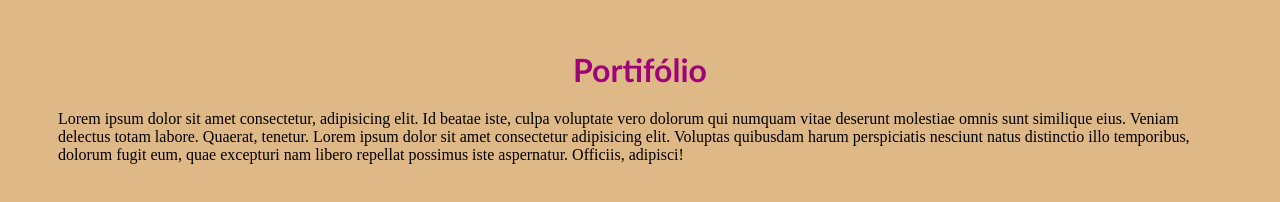
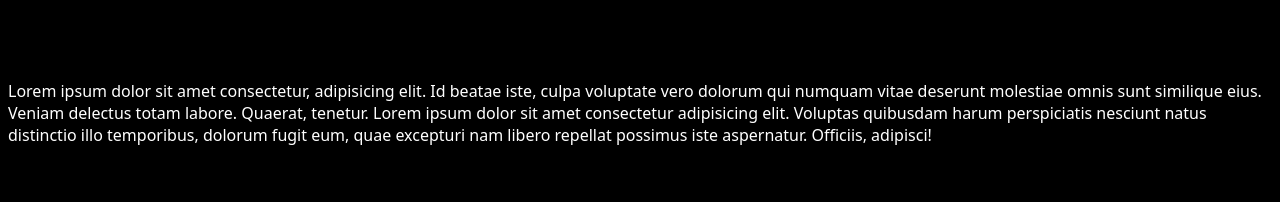
Before and after one commit to Jairromanowski/Trabalho, a plain HTML site: page index.html in a window 1280 px wide. Drawn offline with Linux system fonts and the light colour scheme.

Commit message:
Update style.css
Signed-off-by: Jairromanowski <164203148+Jairromanowski@users.noreply.github.com>

```diff
--- a/style.css
+++ b/style.css
@@ -1,16 +1,34 @@
-body {
-    overflow: hidden;
-    background-color: burlywood;
+html{
+
+    display: contents;
+    background-color: black ;
+    margin: 0%;
+    padding: 0%;
 }
 
-h1 {
-    text-align: center;
-    color:rgb(158, 4, 120);
-    font-family: 'Trebuchet MS', 'Lucida Sans Unicode', 'Lucida Grande', 'Lucida Sans', Arial, sans-serif;
+main {
+    padding: 15px;
 }
-.container {
-    margin: 50px;
-    border-radius: 10px;
 
 
+.imagem {
+    width: 50px;
+    margin: 10px;
+
 }
+
+p {
+    color: white;
+    font-family: system-ui, -apple-system, BlinkMacSystemFont, 'Segoe UI', Roboto, Oxygen, Ubuntu, Cantarell, 'Open Sans', 'Helvetica Neue', sans-serif;
+}
+
+.card {
+    padding: 5%;
+}
+
+.imagem-card {
+    background-color:darkgray;
+    padding: 40px;
+    border-radius: 5px;
+    margin: 15px;
+}
```
